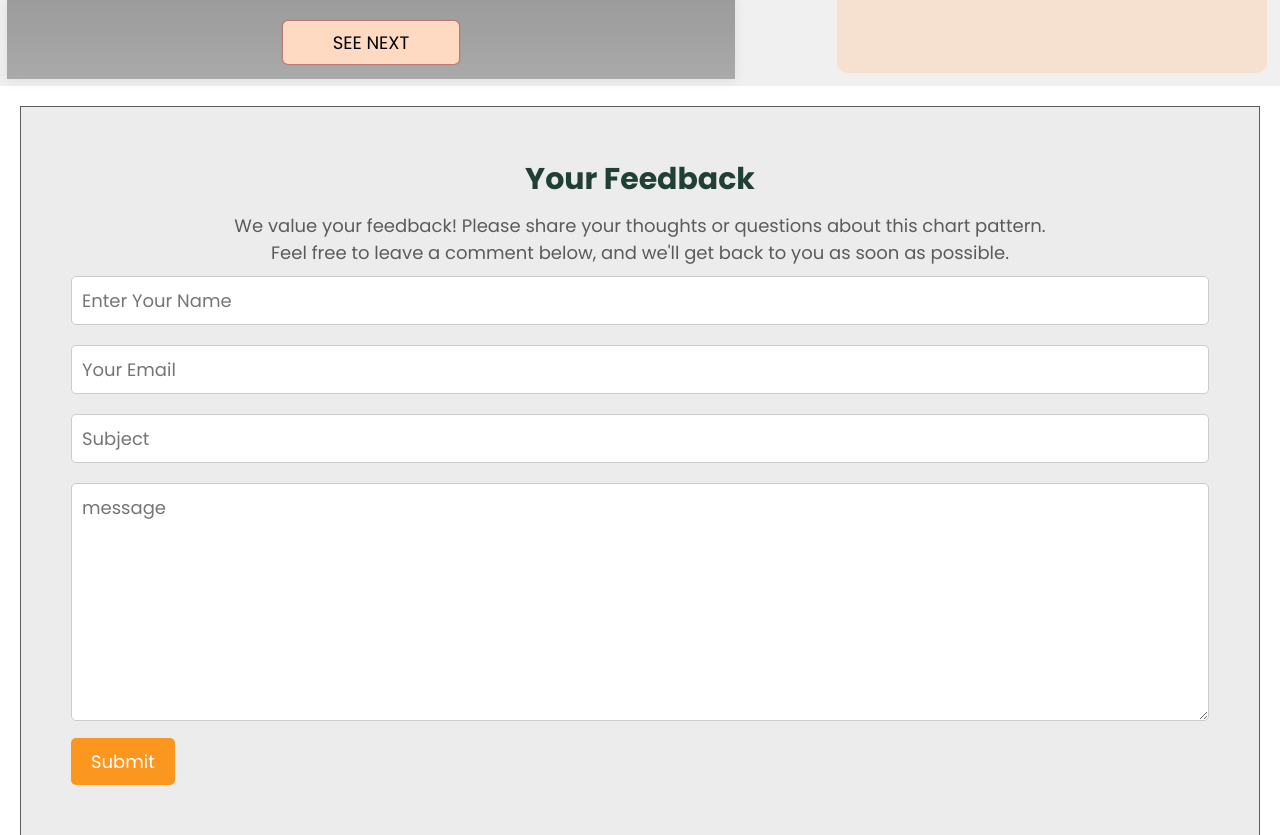
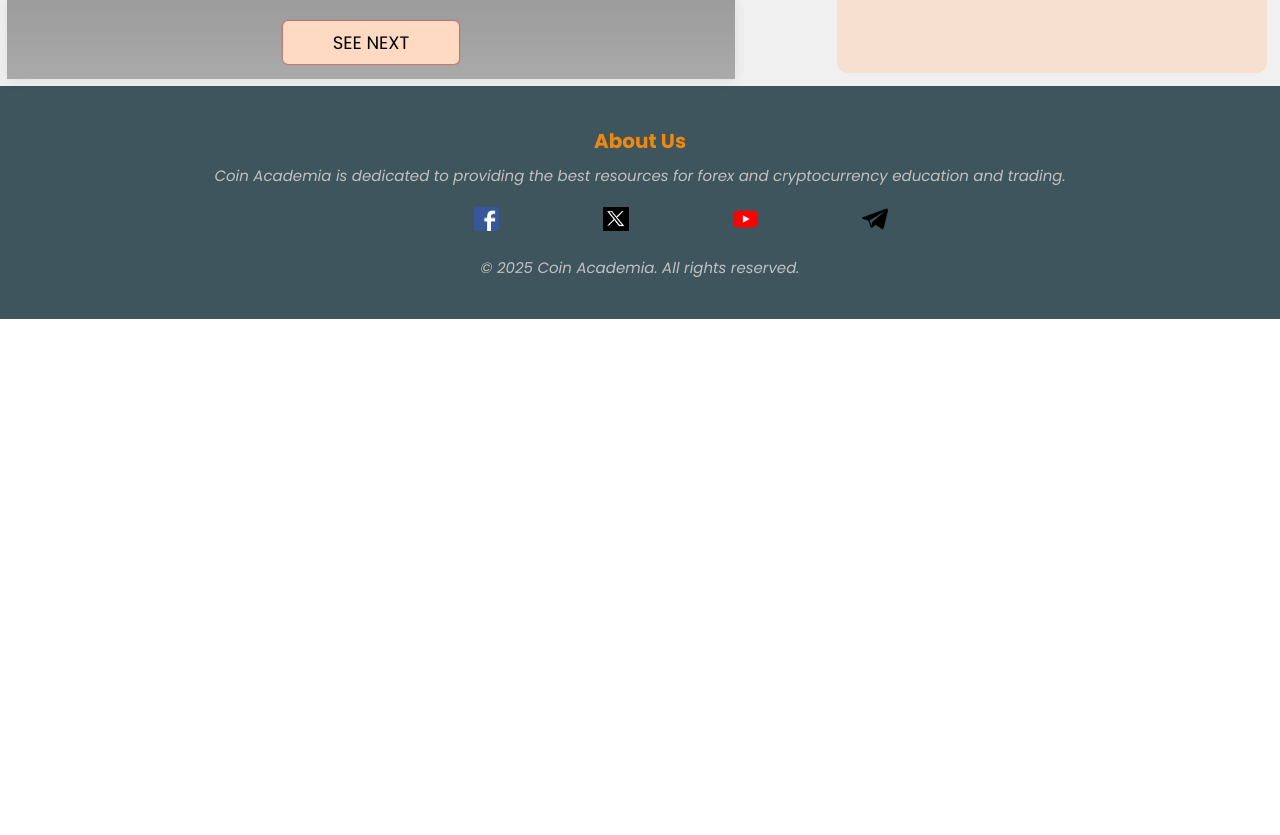
Before and after one commit to emouisaac/coinacademia, a plain HTML site: page DCP.html in a window 1280 px wide. Shown: the part 3496-4331 px from the top of the page. After the commit the page ends 3815 px from the top, so only its background shows below. Drawn offline with nearby package versions, Linux system fonts and the light colour scheme.

Commit message:
Update DCP.html

```diff
--- a/DCP.html
+++ b/DCP.html
@@ -105,21 +105,7 @@
             </div>
         </div>
     </section>
-    <section>
-        <div class="comments">
-            <h1>Your Feedback</h1>
-            <p>We value your feedback! Please share your thoughts or questions about this chart pattern.</p>
-            <p>Feel free to leave a comment below, and we'll get back to you as soon as possible.</p>
-            <form action="form-handler.php" method="post">
-                <input type="text" name="name" placeholder="Enter Your Name" required>
-                <input type="email" name="email" placeholder="Your Email" required>
-                <input type="text" name="subject" placeholder="Subject" required>
-                <textarea rows="8" name="message" placeholder="message" required></textarea>
-                <button type="submit">Submit</button>
-            </form>
 
-        </div>
-    </section>
 
 
 
```
